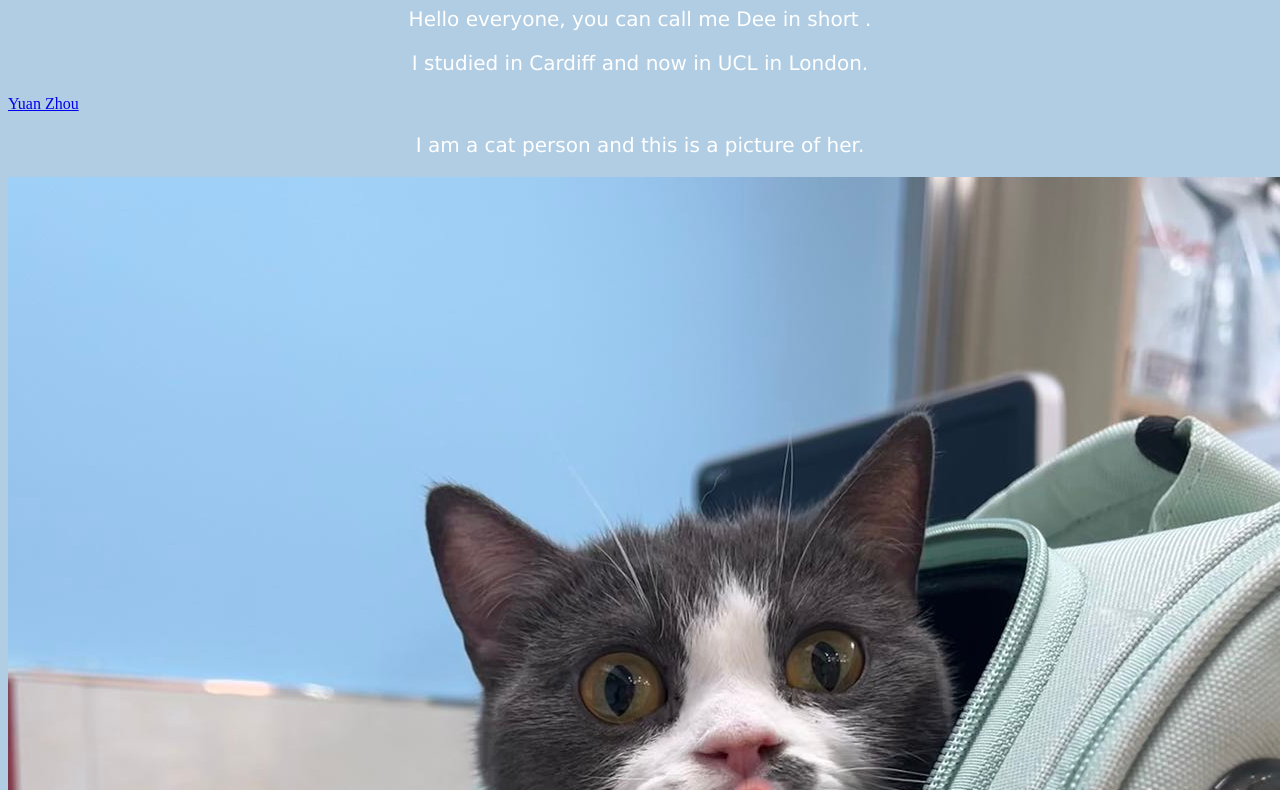
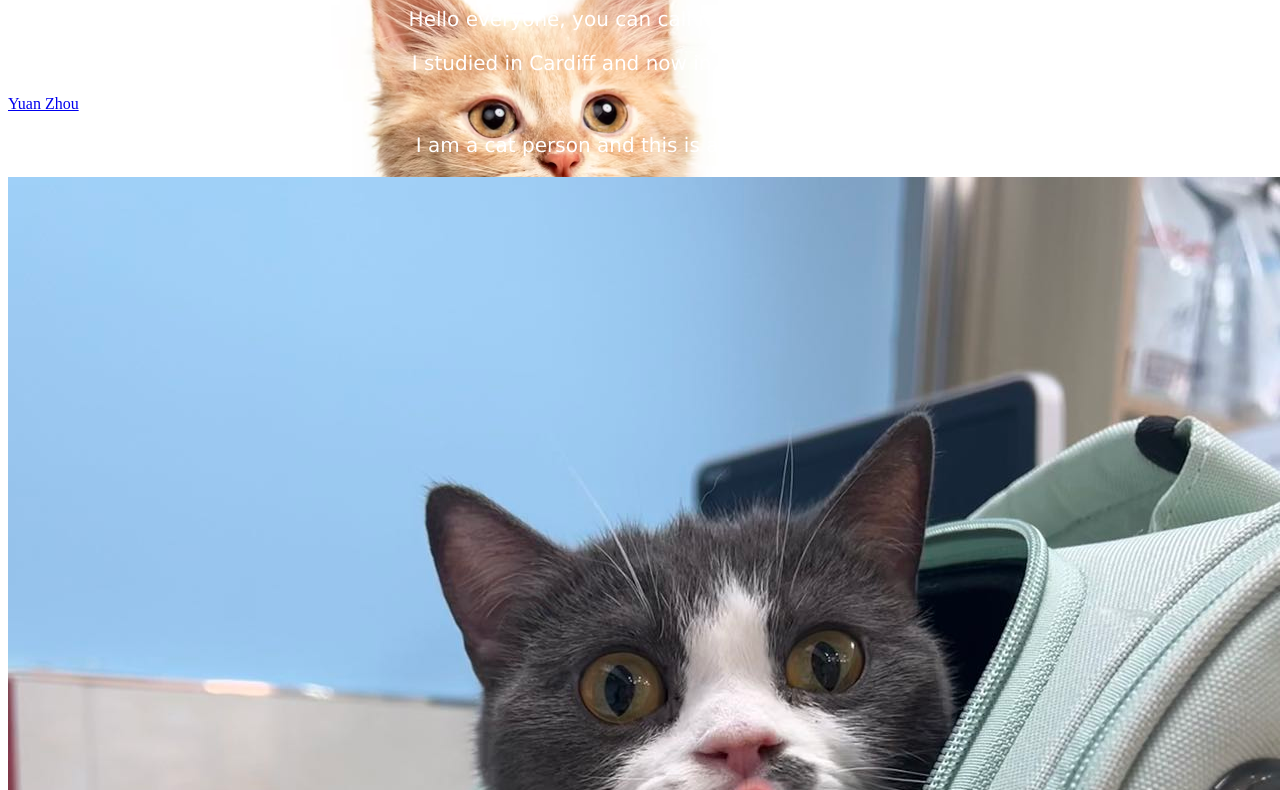
Before and after one commit to Xinyuan236/INST0018_23-24_uczcxz2, a plain HTML site: page index.html in a window 1280 px wide. Shown: the part 73-863 px from the top of the page. Drawn offline with Linux system fonts and the light colour scheme.

Commit message:
Update main.css

```diff
--- a/main.css
+++ b/main.css
@@ -1,7 +1,8 @@
 body {
   background-color: RGB(177, 205, 227);
-  background-image: url("paper.gif");
-
+  background-image: url("orange_cat.png");
+  background-color: rgba(255, 255, 255, 0.7);
+  background-blend-mode: multiply;
 }
 
 h1 {
```
